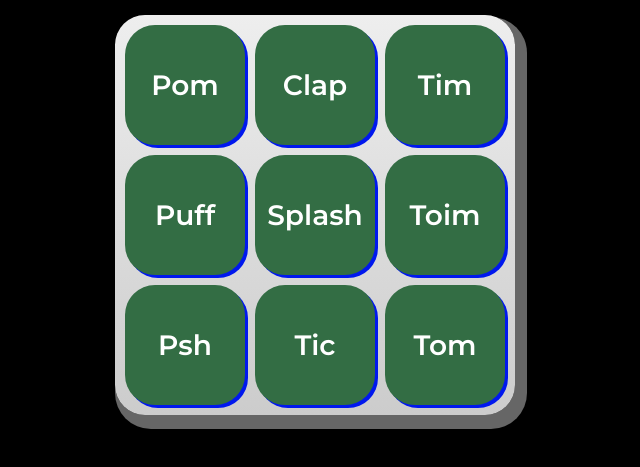
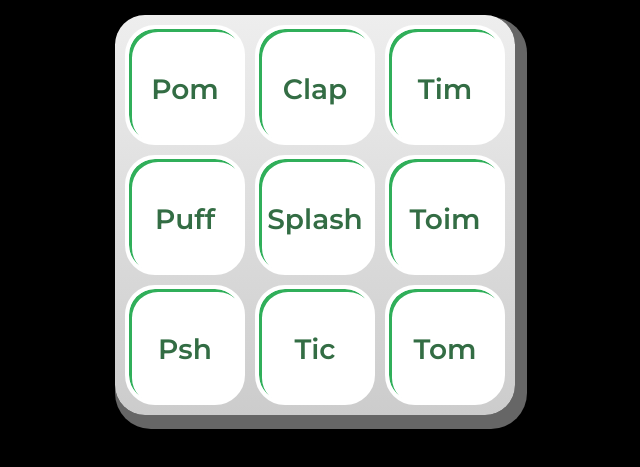
Before and after one commit to mateinorolaspibi/3tri1610, a plain HTML site: page index.html in a window 1280 px wide. Shown: the part 211-678 px from the top of the page, without its empty margins (325-965 px from the left). Drawn offline with Linux system fonts and the light colour scheme.

Commit message:
Add files via upload

```diff
--- a/Main.js
+++ b/Main.js
@@ -1,8 +1,5 @@
 function tocaSom(idElementoAudio){
- const elememto= document.querySelector(idElementoAudio);
- if (elememto === null){
-  alert ('elemento não encontrado');
-  }
+   document.querySelector(idElementoAudio).play();
    }
    const listaDeTeclas = document.querySelectorAll('.tecla');
 
@@ -10,20 +7,16 @@ function tocaSom(idElementoAudio){
       const tecla = listaDeTeclas[contador];
       const instrumento = tecla.classList[1];
      const idAudio = `#som_ ${instrumento}`;
-
       console.log(idAudio);
 
       tecla.onclick = function(){
            tocaSom(idAudio);
          };
-      tecla.onkeydown = function(evento){
-        if (evento.code === 'Enter'||evento.code === 'Space'){
+         tecla.onkeydown = function(){
             tecla.classList.add('ativa');
-        }
          };
-    tecla.onkeyup = function(){
+         tecla.onkeyup=function(){
             tecla.classList.remove('ativa');
          };
-    console.log(instrumento);
       console.log(contador);
        }
--- a/index.html
+++ b/index.html
@@ -14,25 +14,23 @@
     <link rel="icon" type="image/png" href="images/bateria.png">
     <link rel="stylesheet" href="css/reset.css">
     <link rel="stylesheet" href="css/estilos.css">
-
-
 </head>
 <body>
 
     <h1>Alura Midi de NG </h1>
 
     <section class="teclado">
-        <button onclick="tocaSomPom()" class="tecla tecla_pom">Pom</button>
-        <button onclick="tocaSomClap()" class="tecla tecla_clap">Clap</button>
-        <button onclick="tocaSomTim()" class="tecla tecla_tim">Tim</button>
+        <button class="tecla tecla_pom ativa">Pom</button>
+        <button class="tecla tecla_clap ativa">Clap</button>
+        <button class="tecla tecla_tim ativa">Tim</button>
 
-        <button onclick="tocaSomPuff()" class="tecla tecla_puff">Puff</button>
-        <button onclick="tocaSomSplash()" class="tecla tecla_splash">Splash</button>
-        <button onclick="tocaSomToim()" class="tecla tecla_toim">Toim</button>
+        <button class="tecla tecla_puff ativa">Puff</button>
+        <button class="tecla tecla_splash ativa">Splash</button>
+        <button class="tecla tecla_toim ativa">Toim</button>
 
-        <button onclick="tocaSomPsh()" class="tecla tecla_psh">Psh</button>
-        <button onclick="tocaSomTic()" class="tecla tecla_tic">Tic</button>
-        <button onclick="tocaSomTom()" class="tecla tecla_tom">Tom</button>
+        <button class="tecla tecla_psh ativa">Psh</button>
+        <button class="tecla tecla_tic ativa">Tic</button>
+        <button class="tecla tecla_tom ativa">Tom</button>
     </section>
 
     <audio  src="sounds/keyq.wav" id="som_tecla_pom"></audio>
@@ -45,6 +43,5 @@
     <audio  src="sounds/keyx.wav" id="som_tecla_tic"></audio>
     <audio  src="sounds/keyc.wav" id="som_tecla_tom"></audio>
     <script src="Main.js"></script>
-
 </body>
 </html>
```
Lines whose indentation alone changed are shown as unchanged.
